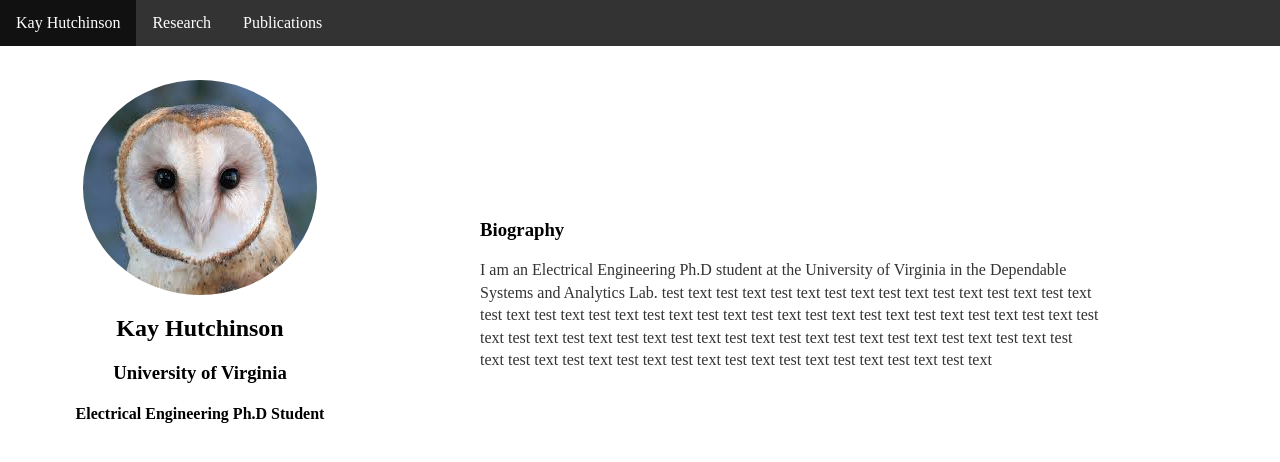
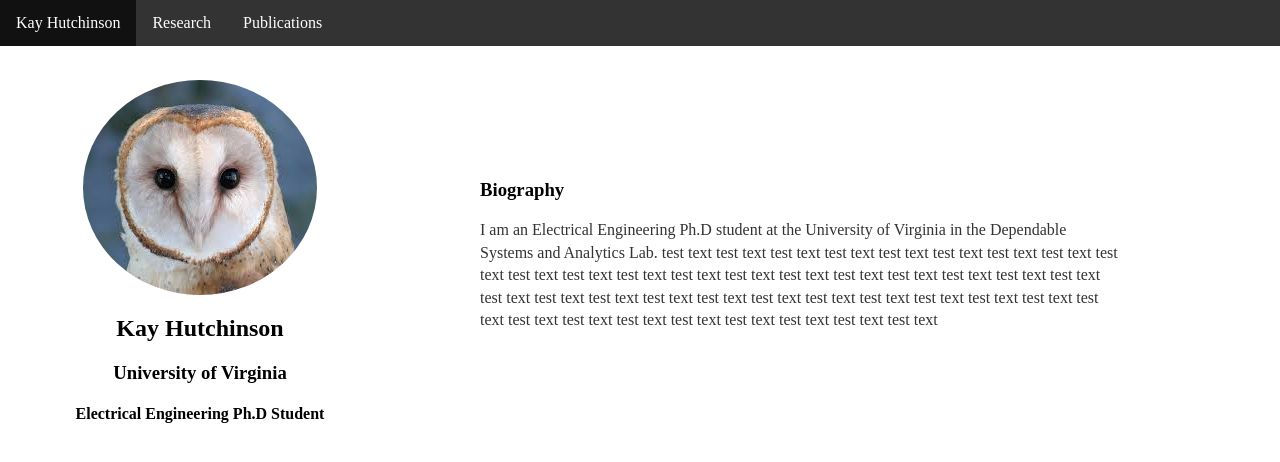
Before and after one commit to kch4fk/kch4fk.github.io, a Jekyll site: the page built from index.html, in a window 1280 px wide. Shown: the top 462 px of the page. Built offline with Jekyll 4.4.1, drawn with Linux system fonts in a browser that asks for light colours.

Commit message:
Update main.css

```diff
--- a/css/main.css
+++ b/css/main.css
@@ -111,8 +111,8 @@ ul.posts li {
 
 .column.right {
     margin-left:400px;
-    margin-right: 100px;
-    padding-top: 160px;
+    margin-right: 80px;
+    padding-top: 120px;
     padding-left: 80px;
     padding-right: 80px;
 }
```
